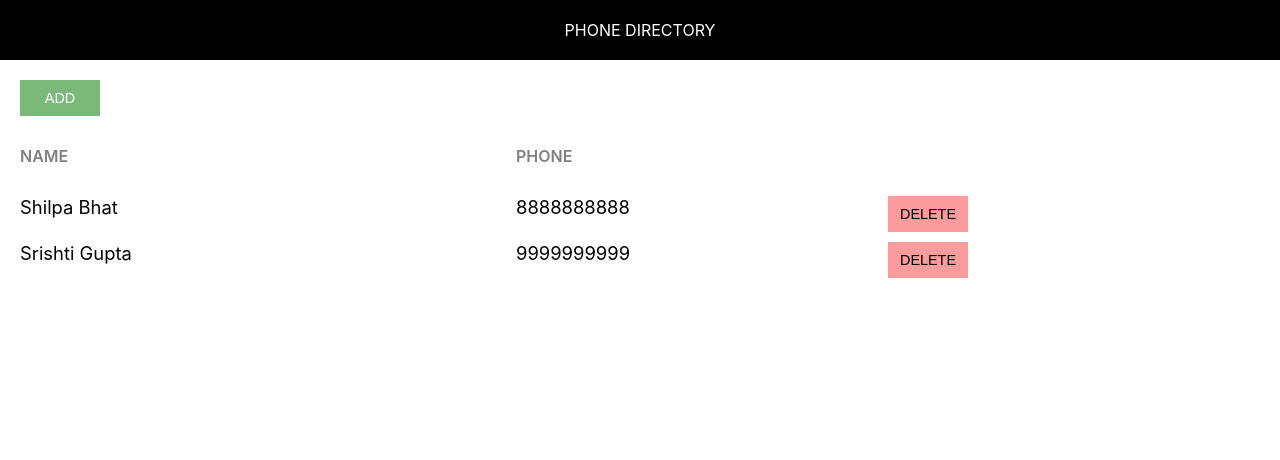
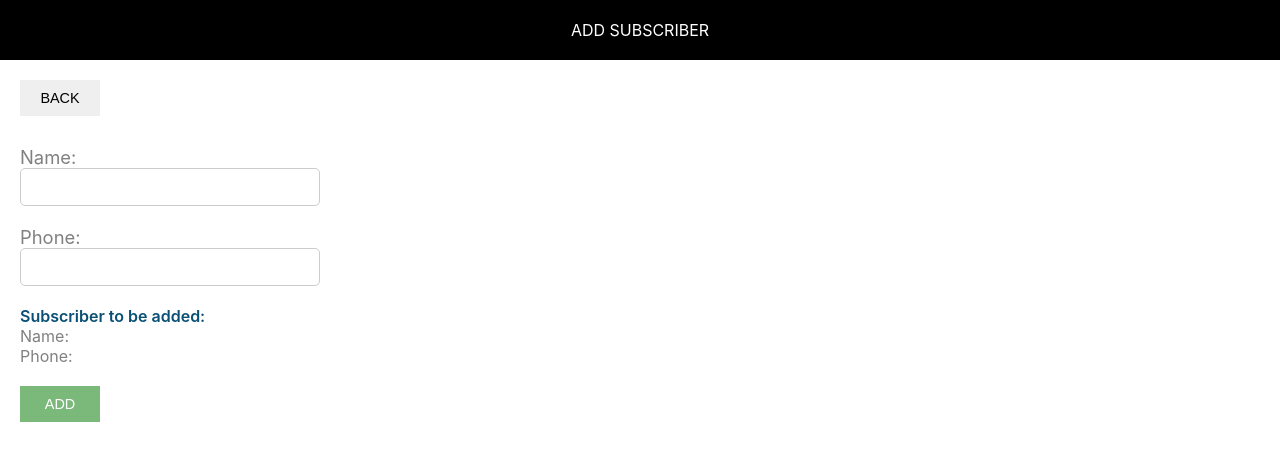
Before and after one commit to kavishamodi97/phone-directory, a React (Create React App) app: page / in a window 1280 px wide. Shown: the top 460 px of the page. Built offline with nearby package versions, Linux system fonts and the light colour scheme.

Commit message:
Added ‘AddSubscriber’ component

```diff
--- /dev/null
+++ b/src/AddSubscriber.css
@@ -0,0 +1,36 @@
+.subscriber-form {
+    margin-top: 30px;
+}
+
+.label-control {
+    color: #808080;
+    font-size: 1.15rem;
+    margin-right: 15px;
+}
+
+.input-control {
+    width: 300px;
+    min-width: 100px;
+    padding: 10px 15px;
+    display: inline-block;
+    border: 1px solid #ccc;
+    border-radius: 5px;
+    box-sizing: border-box;
+    font-size: 0.9rem;
+    outline: none;
+}
+
+.subscriber-info-container {
+    font-size: 1rem;
+    margin-right: 10px;
+    margin-bottom: 20px;
+}
+
+.subscriber-to-add-heading {
+    color: #0a4f75;
+    font-weight: 600;
+}
+
+.subscriber-info {
+    color: #808080;
+}
--- /dev/null
+++ b/src/AddSubscriber.js
@@ -0,0 +1,33 @@
+import React, { Component } from 'react';
+import Header from './Header';
+import './AddSubscriber.css';
+
+class AddSusbscriber extends Component {
+    render() {
+        return (
+            <div>
+                <Header heading="Add Subscriber" />
+                <div className="component-body-container">
+                    <button className="custom-btn">Back</button>
+
+                    <form className="subscriber-form">
+                        <label htmlFor="name" className="label-control">Name: </label><br />
+                        <input id="name" type="text" className="input-control" name="name" /><br /><br />
+                        <label htmlFor="phone" className="label-control">Phone: </label><br />
+                        <input id="phone" type="text" className="input-control" name="phone" /><br /><br />
+
+                        <div className="subscriber-info-container">
+                            <span className="subscriber-to-add-heading">Subscriber to be added: </span><br />
+                            <span className="subscriber-info">Name: </span><br />
+                            <span className="subscriber-info">Phone: </span><br />
+                        </div>
+
+                        <button type="submit" className="custom-btn add-btn">Add</button>
+                    </form>
+                </div>
+            </div>
+        )
+    }
+}
+
+export default AddSusbscriber;
--- a/src/App.css
+++ b/src/App.css
@@ -1,22 +1,3 @@
-.component-body-container {
-    padding: 20px;
-}
-
-.custom-btn {
-    padding: 10px;
-    border: none;
-    margin-right: 10px;
-    text-transform: uppercase;
-    width: 80px;
-    font-size: 0.9rem;
-    cursor: pointer;
-    outline: none;
-}
-
-.add-btn {
-    background: #7ab97a;
-    color: #fff;
-}
 
 .grid-container {
     display: grid;
--- a/src/App.js
+++ b/src/App.js
@@ -3,6 +3,11 @@
 import './App.css';
 
 class App extends Component {
+
+deleteHandler(message){
+alert(message);
+}
+
   render() {
     let subscribers = [
       {
@@ -32,7 +37,7 @@
                 <span className="grid-item">{sub.name}</span>
                 <span className="grid-item">{sub.phone}</span>
                 <span className="grid-item action-btn-container">
-                  <button className="custom-btn delete-btn">Delete</button>
+                  <button className="custom-btn delete-btn" onClick={this.deleteHandler.bind(this,"Delete Handler Clicked")}>Delete</button>
                 </span>
               </div>
             })
--- /dev/null
+++ b/src/common/common.css
@@ -0,0 +1,19 @@
+.component-body-container {
+    padding: 20px;
+}
+
+.custom-btn {
+    padding: 10px;
+    border: none;
+    margin-right: 10px;
+    text-transform: uppercase;
+    width: 80px;
+    font-size: 0.9rem;
+    cursor: pointer;
+    outline: none;
+}
+
+.add-btn {
+    background: #7ab97a;
+    color: #fff;
+}
--- a/src/index.js
+++ b/src/index.js
@@ -2,11 +2,13 @@
 import ReactDOM from 'react-dom';
 import './index.css';
 import App from './App';
+import AddSubscriber from './AddSubscriber';
+import './common/common.css';
 import reportWebVitals from './reportWebVitals';
 
 ReactDOM.render(
   <React.StrictMode>
-    <App />
+    <AddSubscriber />
   </React.StrictMode>,
   document.getElementById('root')
 );
```
